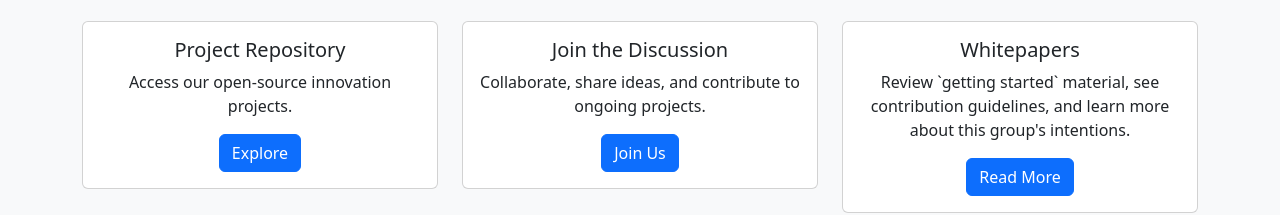
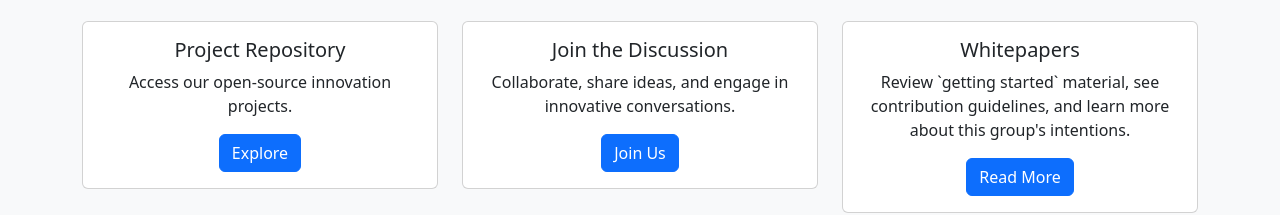
Before and after one commit to turnerturn/codecommit, a plain HTML site: page index.html in a window 1280 px wide. Shown: the part 223-438 px from the top of the page. Drawn offline with nearby package versions, Linux system fonts and the light colour scheme.

Commit message:
Update index.html

```diff
--- a/index.html
+++ b/index.html
@@ -44,7 +44,7 @@
                 <div class="card text-center">
                     <div class="card-body">
                         <h5 class="card-title">Join the Discussion</h5>
-                        <p class="card-text">Collaborate, share ideas, and contribute to ongoing projects.</p>
+                        <p class="card-text">Collaborate, share ideas, and engage in innovative conversations.</p>
                         <a href="https://github.com/turnerturn/codecommit/discussions" target="_blank" class="btn btn-primary">Join Us</a>
                     </div>
                 </div>
```
